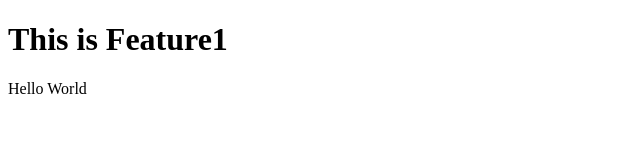
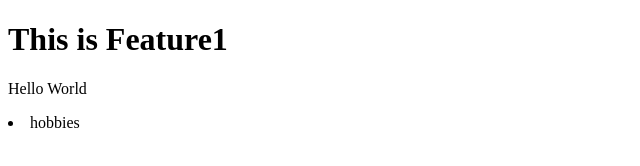
Before and after one commit to Rutuja9604/LocalRepo, a plain HTML site: page index.html in a window 1280 px wide. Shown: the full height of the page, 0-640 px from the left. Drawn offline with Linux system fonts and the light colour scheme.

Commit message:
Add list of hobbies

```diff
--- a/index.html
+++ b/index.html
@@ -8,6 +8,6 @@
 <body>
     <h1>This is Feature1</h1>
     <p>Hello World</p>
-
+    <li>hobbies</li>
 </body>
 </html>
```
